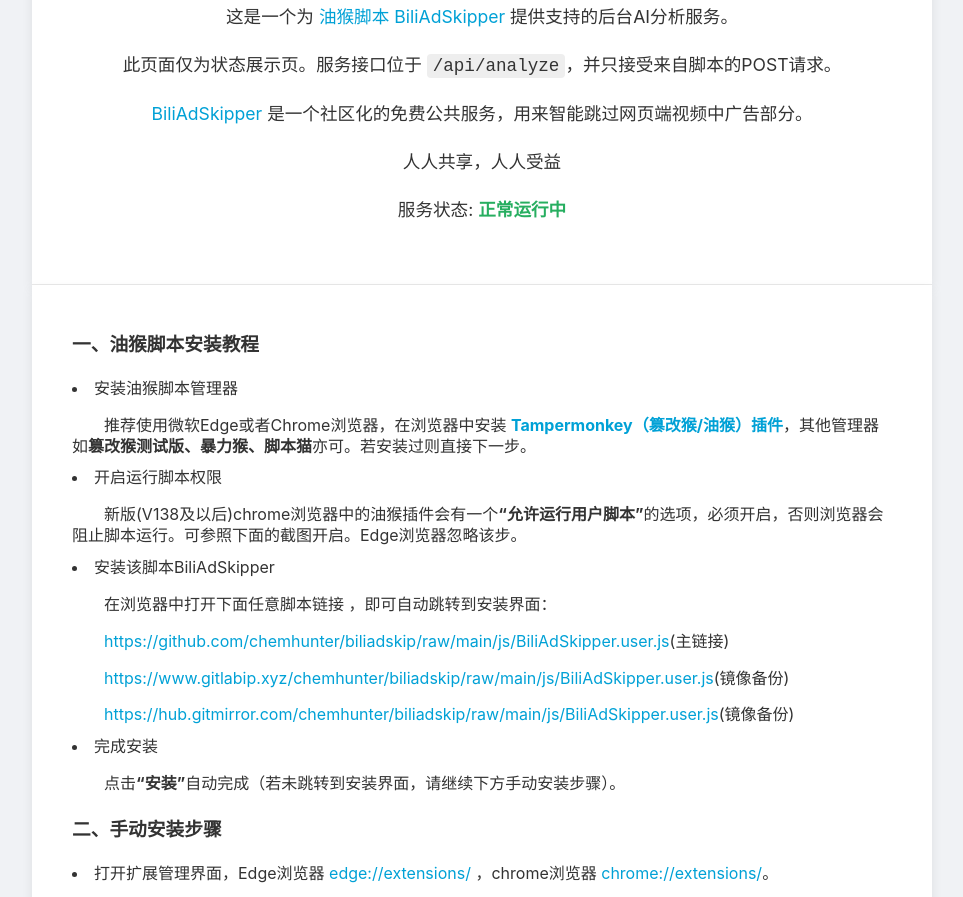
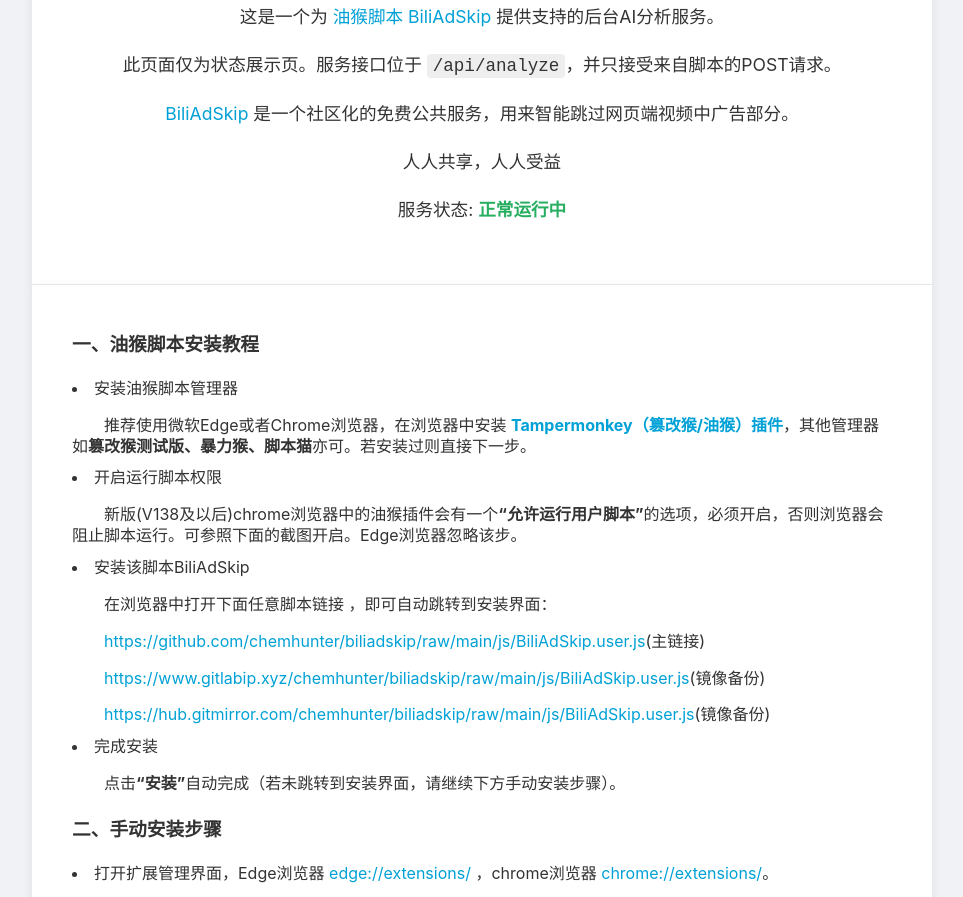
Before and after one commit to chemhunter/biliadskip, a website: page index.html in a window 1280 px wide. Shown: the part 121-1018 px from the top of the page, without its empty margins (158-1121 px from the left). Drawn offline with Linux system fonts and the light colour scheme.

Commit message:
Update index.html

```diff
--- a/index.html
+++ b/index.html
@@ -3,7 +3,7 @@
 <head>
 	<meta charset="UTF-8">
 	<meta name="viewport" content="width=device-width, initial-scale=1.0">
-	<title>BiliAdSkipper - 公共AI服务</title>
+	<title>BiliAdSkip - 公共AI服务</title>
 	<link rel="icon" href="https://ico.kucat.cn/get.php?url=www.bilibili.com">
 	<style>
 		body {
@@ -85,10 +85,10 @@
     <div class="main-wrapper" style="width: 100%; display: flex; justify-content: center; align-items: center; min-height: 280vh; padding: 20px 0;">
         <div class="module-group" style="max-width: 900px; width: 100%;">
 			<div class="container">
-				<h1>BiliAdSkipper 公共AI服务</h1>
-				<p>这是一个为 <a href="https://greasyfork.org/zh-CN/scripts/542541" target="_blank">油猴脚本 BiliAdSkipper </a> 提供支持的后台AI分析服务。</p>
+				<h1>BiliAdSkip 公共AI服务</h1>
+				<p>这是一个为 <a href="https://greasyfork.org/zh-CN/scripts/542541" target="_blank">油猴脚本 BiliAdSkip </a> 提供支持的后台AI分析服务。</p>
 				<p>此页面仅为状态展示页。服务接口位于 <code>/api/analyze</code>，并只接受来自脚本的POST请求。</p>
-				<p><a href="https://github.com/chemhunter/biliadskip" target="_blank">BiliAdSkipper</a> 是一个社区化的免费公共服务，用来智能跳过网页端视频中广告部分。</p>
+				<p><a href="https://github.com/chemhunter/biliadskip" target="_blank">BiliAdSkip</a> 是一个社区化的免费公共服务，用来智能跳过网页端视频中广告部分。</p>
 				<p>人人共享，人人受益</p>
 				<p>服务状态: <span class="status">正常运行中</span></p>
 			</div>
@@ -98,11 +98,11 @@
 					<p>推荐使用微软Edge或者Chrome浏览器，在浏览器中安装 <a target="_blank" href="https://www.tampermonkey.net/"><b>Tampermonkey（篡改猴/油猴）插件</b></a>，其他管理器如<b>篡改猴测试版、暴力猴、脚本猫</b>亦可。若安装过则直接下一步。</p></li>
 				<li>开启运行脚本权限<br>
 					<p>新版(V138及以后)chrome浏览器中的油猴插件会有一个<b>“允许运行用户脚本”</b>的选项，必须开启，否则浏览器会阻止脚本运行。可参照下面的截图开启。Edge浏览器忽略该步。</p></li>
-				<li>安装该脚本BiliAdSkipper<br>
+				<li>安装该脚本BiliAdSkip<br>
 					<p>在浏览器中打开下面任意脚本链接 ，即可自动跳转到安装界面：</p>
-					<p><a target="_blank" href="https://github.com/chemhunter/biliadskip/raw/main/js/BiliAdSkipper.user.js">https://github.com/chemhunter/biliadskip/raw/main/js/BiliAdSkipper.user.js</a>(主链接)</p>
-					<p><a target="_blank" href="https://www.gitlabip.xyz/chemhunter/biliadskip/raw/main/js/BiliAdSkipper.user.js">https://www.gitlabip.xyz/chemhunter/biliadskip/raw/main/js/BiliAdSkipper.user.js</a>(镜像备份)</p>
-					<p><a target="_blank" href="https://hub.gitmirror.com/chemhunter/biliadskip/raw/main/js/BiliAdSkipper.user.js">https://hub.gitmirror.com/chemhunter/biliadskip/raw/main/js/BiliAdSkipper.user.js</a>(镜像备份)</p>
+					<p><a target="_blank" href="https://github.com/chemhunter/biliadskip/raw/main/js/BiliAdSkip.user.js">https://github.com/chemhunter/biliadskip/raw/main/js/BiliAdSkip.user.js</a>(主链接)</p>
+					<p><a target="_blank" href="https://www.gitlabip.xyz/chemhunter/biliadskip/raw/main/js/BiliAdSkip.user.js">https://www.gitlabip.xyz/chemhunter/biliadskip/raw/main/js/BiliAdSkip.user.js</a>(镜像备份)</p>
+					<p><a target="_blank" href="https://hub.gitmirror.com/chemhunter/biliadskip/raw/main/js/BiliAdSkip.user.js">https://hub.gitmirror.com/chemhunter/biliadskip/raw/main/js/BiliAdSkip.user.js</a>(镜像备份)</p>
 				</li>
 				<li>完成安装<br>
 					<p>点击<b>“安装”</b>自动完成（若未跳转到安装界面，请继续下方手动安装步骤）。</li></p>
@@ -120,14 +120,14 @@
 					<img title="实用工具" src="https://s2.loli.net/2025/09/01/z1iyYa73sWOVb4C.png"></li><br>
 				<li>从URL安装
 					<p>在“<b>实用工具</b>”标签最下方的“<b>从URL安装</b>”处，输入链接，点击“<b>安装</b>”按钮并确认即可。</p>
-					<p><span class="loc copy" title="点击复制" onclick="copy(this.innerText)">https://github.com/chemhunter/biliadskip/raw/main/js/BiliAdSkipper.user.js</span> (点击可复制)。</p>
+					<p><span class="loc copy" title="点击复制" onclick="copy(this.innerText)">https://github.com/chemhunter/biliadskip/raw/main/js/BiliAdSkip.user.js</span> (点击可复制)。</p>
 					<p>失败的话，同样可以试试镜像链接</p>
-					<p><span class="loc copy" title="点击复制" onclick="copy(this.innerText)">https://www.gitlabip.xyz/chemhunter/biliadskip/raw/main/js/BiliAdSkipper.user.js</span> (点击可复制)</p>
+					<p><span class="loc copy" title="点击复制" onclick="copy(this.innerText)">https://www.gitlabip.xyz/chemhunter/biliadskip/raw/main/js/BiliAdSkip.user.js</span> (点击可复制)</p>
 					<img title="从URL安装" src="https://s2.loli.net/2025/09/01/pZUjouyNKE2iQJI.png"></li><br>
 				<li>刷新B站网页，脚本即可自动生效。</li>
 			</div>
 			<footer>
-				由 BiliAdSkipper 社区提供支持
+				由 BiliAdSkip 社区提供支持
 			</footer>
 		</div>
 	</div>
```
